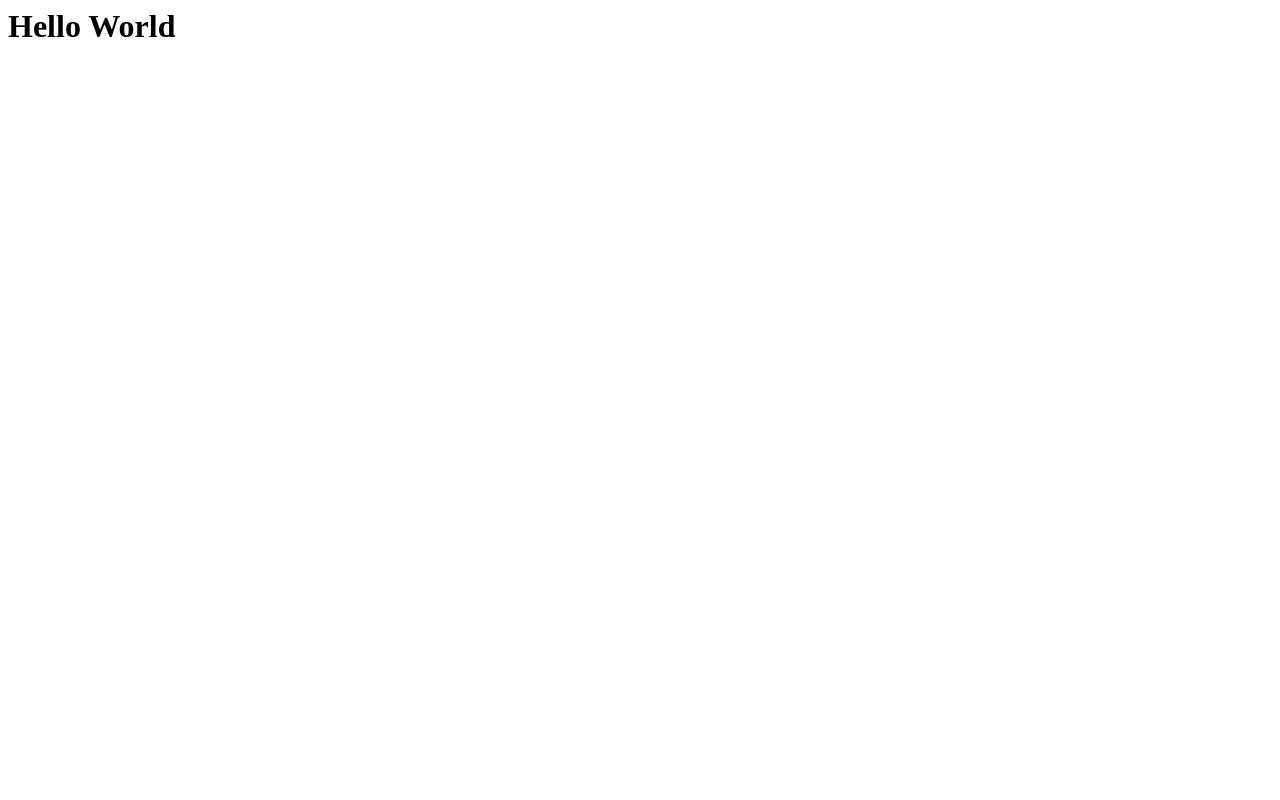
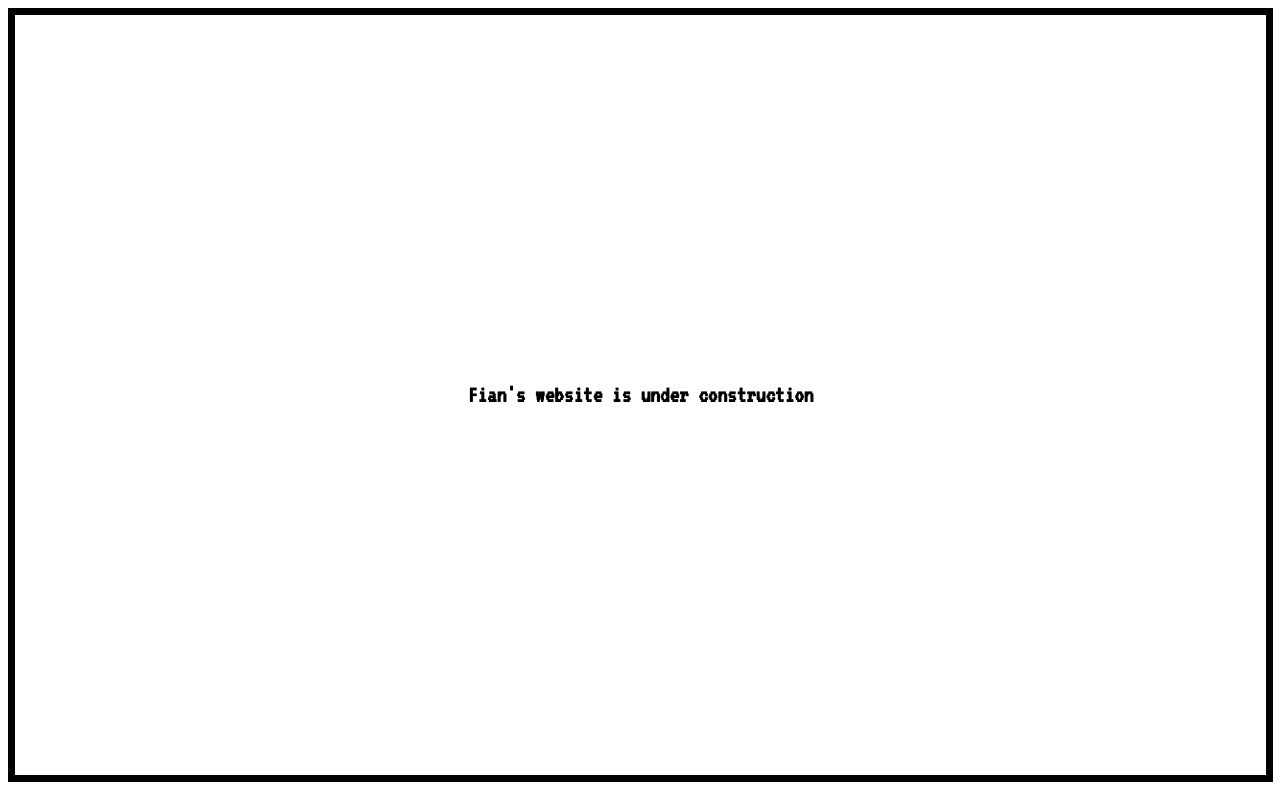
Before and after one commit to svjatmiko/svjatmiko.github.io, a plain HTML site: page index.html in a window 1280 px wide. Drawn offline with Linux system fonts and the light colour scheme.

Commit message:
update under construction

```diff
--- a/index.html
+++ b/index.html
@@ -1 +1,32 @@
-<h1>Hello World</h1>
+<!DOCTYPE html>
+<html>
+<head>
+<title>Arfiandi Sujatmiko</title>
+</head>
+<link rel="preconnect" href="https://fonts.googleapis.com">
+<link rel="preconnect" href="https://fonts.gstatic.com" crossorigin>
+<link href="https://fonts.googleapis.com/css2?family=VT323&display=swap" rel="stylesheet">
+<style>
+    .my_parent_container{
+        display: flex; flex-direction: column; align-items: center;
+    }
+    .my_big_box{
+        position: relative;
+        border: 7px solid black;
+        width: 99%;
+        min-height: 95vh;
+        display: flex;
+        justify-content: center;
+        align-items: center;
+        font-family: 'VT323', monospace;
+    }
+</style>
+<body>
+    <div class="my_parent_container"></div>
+        <div class="my_big_box">
+            <h2>Fian's website is under construction</h2>
+        </div>
+    </div>
+
+</body>
+</html>
```
